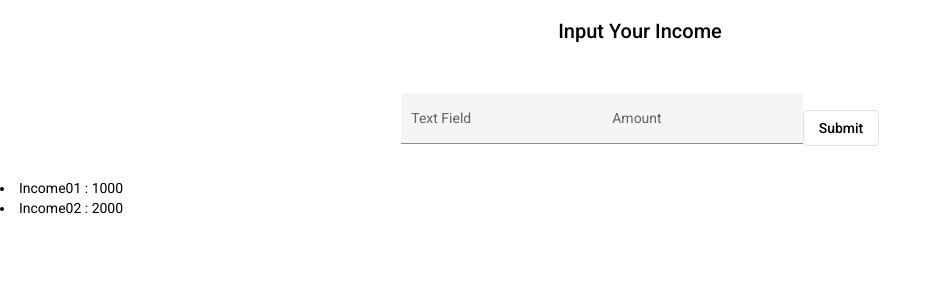
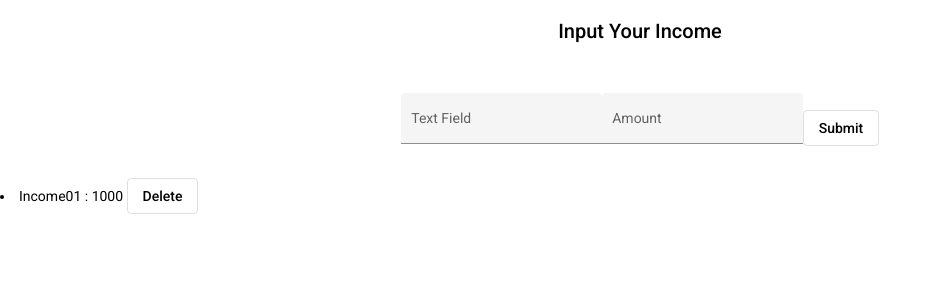
Before and after one commit to sakibmahmood98/expanceTracking, an Angular app: page /income in a window 1280 px wide. Shown: the top 300 px of the page, without its empty margins (0-942 px from the left). Built offline with nearby package versions, Linux system fonts and the light colour scheme.

Commit message:
added a delete option to remove a specific data & calculated income amount in ts file.

```diff
--- a/src/app/modules/income/income.component.html
+++ b/src/app/modules/income/income.component.html
@@ -27,5 +27,10 @@
 </div>
 <li *ngFor="let data of retrieveData">
     {{data.text}} : {{data.amount}}
+
+    <button (click)="removeIncomeItem(data.text)"
+      mat-stroked-button color="basic"
+      > Delete</button>
+
 </li>
 </div>
--- a/src/app/modules/income/income.component.ts
+++ b/src/app/modules/income/income.component.ts
@@ -9,16 +9,16 @@ import { AccountService } from 'src/app/core/account.service';
 })
 export class IncomeComponent implements OnInit {
   private incomeData!: Data[];
-  public retrieveData: Data[];
-
+  public retrieveData!: Data[];
+  storage = 'incomeStorage';
+  totalIncome = 0;
 
   constructor(private accountService: AccountService) {
     this.incomeData = [
       new Data("Income01", 1000),
-      new Data("Income02", 2000),
     ];
-    this.accountService.setLocatStorageDatas(this.incomeData, 'incomeStorage');
-    this.retrieveData = this.accountService.getDatas('incomeStorage');
+    this.totalIncome = 1000;
+    this.updateLocalStorage();
    }
 
   ngOnInit(): void {
@@ -29,9 +29,29 @@ export class IncomeComponent implements OnInit {
     var numberamount: number = +amount
     //console.log(text, numberamount);
     this.incomeData.push(this.accountService.addData(text, numberamount));
-
-    this.accountService.setLocatStorageDatas(this.incomeData, 'incomeStorage');
-    this.retrieveData = this.accountService.getDatas('incomeStorage');
+    this.totalIncome = this.totalIncome + this.incomeData[this.incomeData.length - 1 ].amount ;
+    this.updateLocalStorage();
     //console.log(this.retrieveData);
   }
+
+  removeIncomeItem(text: any){
+    const index = this.accountService.removeDatas(text,this.storage);
+    if (index > -1) {
+      this.totalIncome = this.totalIncome - this.incomeData[index].amount ;
+      this.incomeData.splice(index,1);
+      this.updateLocalStorage();
+
+    }
+  }
+
+  updateLocalStorage(){
+
+    this.accountService.setLocatStorageDatas(this.incomeData, this.storage);
+    this.retrieveData = this.accountService.getDatas(this.storage);
+
+    //this.totalIncome = this.totalIncome+this.retrieveData[this.retrieveData.length -1 ].amount;
+    //console.log(this.totalIncome);
+  }
+
+
 }
```
